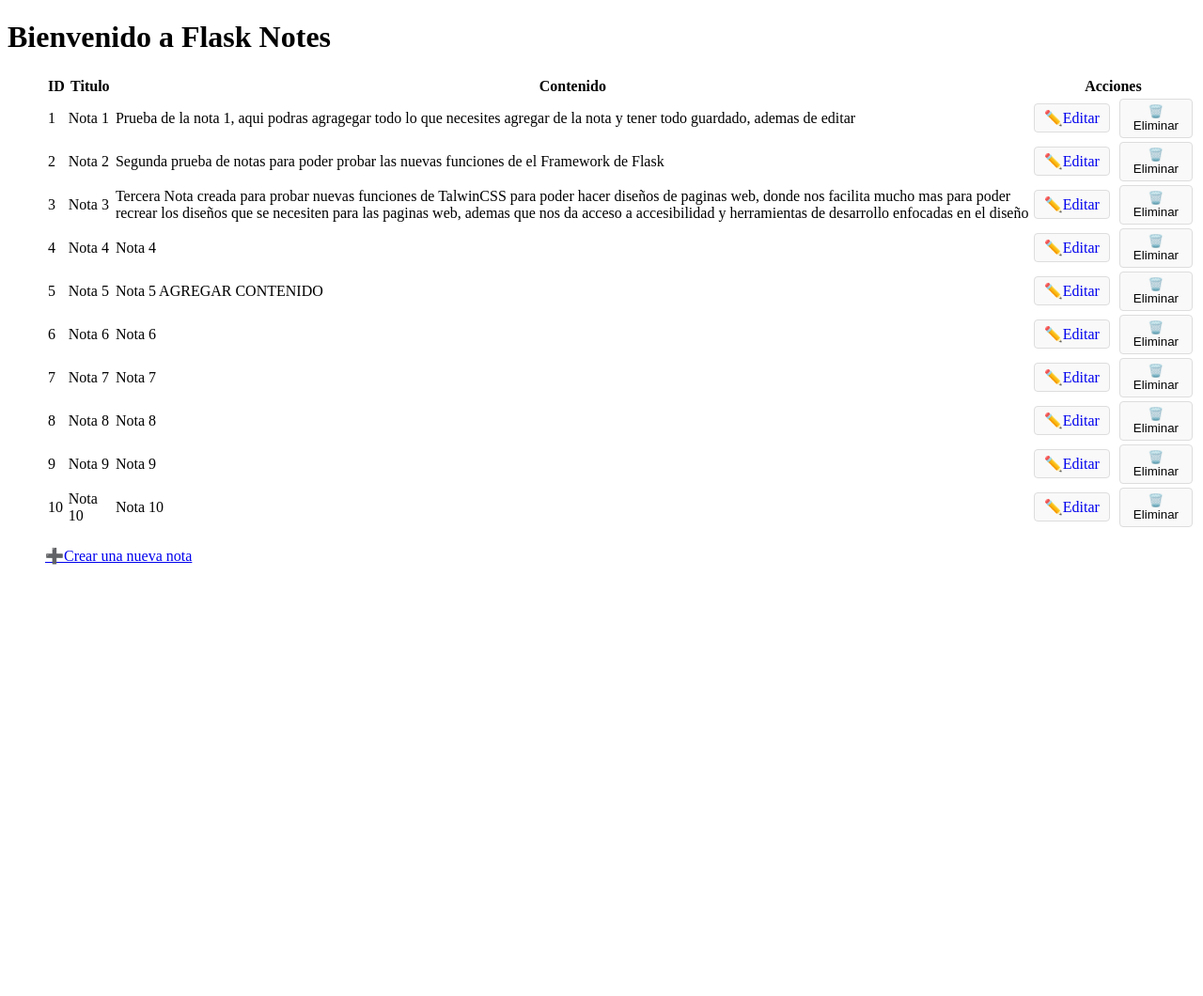
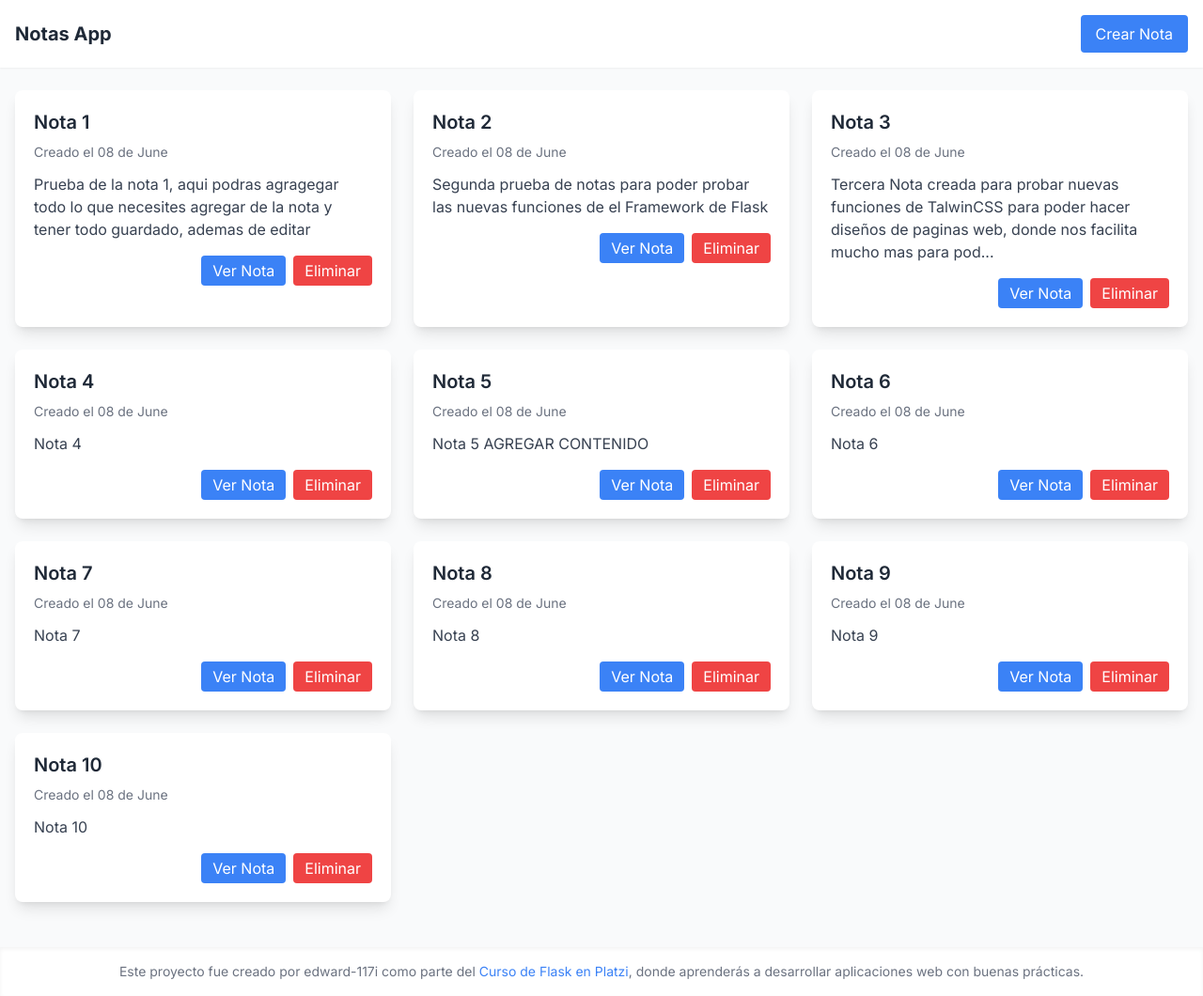
Before and after one commit to Edward117i/notes_app, a Flask app: page / in a window 1280 px wide. Shown: the whole page at 94% size. Before the commit the page ends 601 px from the top, so only its background shows below. Run offline with Flask 3, Linux system fonts and the light colour scheme; some libraries are stand-ins or nearby versions.

Commit message:
Enhance note management: add content and created_at fields to Note model, implement User model, improve UI for note creation and editing, and add flash messages for user feedback.

```diff
--- a/notes/routes.py
+++ b/notes/routes.py
@@ -1,4 +1,4 @@
-from flask import render_template, request, redirect, url_for, Blueprint
+from flask import flash, render_template, request, redirect, url_for, Blueprint
 from models import Note, db
 
 
@@ -19,6 +19,7 @@ def create_note():
         note_db = Note(title=title, content=content)
         db.session.add(note_db)
         db.session.commit()
+        flash("Nota creada exitosamente", "success")
 
         return redirect(url_for("notes.home"))
 
--- /dev/null
+++ b/templates/base.html
@@ -0,0 +1,60 @@
+<!DOCTYPE html>
+<html lang="es">
+
+<head>
+    <meta charset="UTF-8">
+    <meta name="viewport" content="width=device-width, initial-scale=1.0">
+    <title>{% block title %}Notas App{% endblock %}</title>
+    <script src="https://cdn.tailwindcss.com"></script>
+    <link href="https://fonts.googleapis.com/css2?family=Inter:wght@400;600;700&display=swap" rel="stylesheet">
+    <style>
+        body {
+            font-family: 'Inter', sans-serif;
+            background-color: #f9fafb;
+            color: #333;
+        }
+    </style>
+</head>
+
+<body class="min-h-screen flex flex-col">
+
+    <!-- Navbar -->
+    <nav class="sticky top-0 z-50 bg-white shadow-sm py-4">
+        <div class="container mx-auto flex justify-between items-center px-4">
+            <a href="{{ url_for('notes.home') }}" class="text-xl font-bold text-gray-800">Notas App</a>
+            {% if request.endpoint not in ['notes.create_note', 'notes.edit_note'] %}
+            <a href="{{ url_for('notes.create_note') }}"
+                class="px-4 py-2 bg-blue-500 text-white rounded hover:bg-blue-600">Crear Nota</a>
+            {% endif %}
+        </div>
+    </nav>
+
+    <!-- Flash Messages -->
+    {% with messages = get_flashed_messages(with_categories=true) %}
+    {% if messages %}
+    <div class="container mx-auto my-4 px-4">
+        {% for category, message in messages %}
+        <div class="flash-message p-3 mb-2 rounded-lg flex justify-between items-center
+                {% if category == 'success' %}bg-green-100 text-green-800{% elif category == 'error' %}bg-red-100 text-red-800{% elif category == 'warning' %}bg-yellow-100 text-yellow-800{% else %}bg-blue-100 text-blue-800{% endif %}">
+            <span>{{ message }}</span>
+            <button class="close-btn ml-4 font-bold opacity-70 hover:opacity-100" onclick="this.parentElement.style.display='none';">✕</button>
+        </div>
+        {% endfor %}
+    </div>
+    {% endif %}
+    {% endwith %}
+
+    <!-- Main Content -->
+    <main class="flex-grow container mx-auto py-6 px-4">
+        {% block content %}{% endblock %}
+    </main>
+
+    <!-- Footer -->
+    <footer class="bg-white shadow-inner text-center p-4 mt-6 text-sm text-gray-500">
+        Este proyecto fue creado por edward-117i como parte del <a href="https://platzi.com/cursos/flask/"
+            class="text-blue-500 hover:underline" target="_blank">Curso de Flask en Platzi</a>, donde aprenderás a
+        desarrollar aplicaciones web con buenas prácticas.
+    </footer>
+</body>
+
+</html>
--- a/templates/home.html
+++ b/templates/home.html
@@ -1,67 +1,71 @@
-<!DOCTYPE html>
-<html lang="en">
-<head>
-    <meta charset="UTF-8">
-    <meta name="viewport" content="width=device-width, initial-scale=1.0">
-    <title>Pagina de inicio</title>
-    <style>
-        .acciones {
-            display: flex;
-            gap: 10px;
-            align-items: center;
+{% extends "base.html" %}
+
+{% block title %}Notas - Inicio{% endblock %}
+
+{% block content %}
+{% if notes %}
+<div class="grid grid-cols-1 md:grid-cols-2 lg:grid-cols-3 gap-6">
+    {% for note in notes %}
+    <div class="bg-white shadow-lg rounded-lg p-5">
+        <h2 class="text-xl font-semibold text-gray-800 mb-2">{{ note.title }}</h2>
+        <p class="text-sm text-gray-500 mb-3">Creado el {{ note.created_at.strftime('%d de %B') }}</p>
+        <p class="text-gray-700 mb-4">
+            {{ note.content[:140] }}{% if note.content|length > 140 %}...{% endif %}
+        </p>
+        <div class="flex justify-end space-x-2">
+            <a href="{{ url_for('notes.edit_note', id=note.id) }}"
+                class="px-3 py-1 bg-blue-500 text-white rounded hover:bg-blue-600" title="Editar Nota">Ver Nota</a>
+            <form method="POST" action="{{ url_for('notes.delete_note', id=note.id) }}" id="deleteForm-{{ note.id }}">
+                <button type="button" class="px-3 py-1 bg-red-500 text-white rounded hover:bg-red-600"
+                    title="Eliminar Nota" onclick="openDeleteModal({{ note.id }})">Eliminar</button>
+            </form>
+        </div>
+    </div>
+    {% endfor %}
+</div>
+{% else %}
+<p class="text-gray-500">No hay notas disponibles. ¡Comienza creando una!</p>
+{% endif %}
+
+<!-- Modal de confirmación de eliminación -->
+<div id="deleteModal" class="hidden fixed inset-0 bg-black bg-opacity-50 flex items-center justify-center z-50">
+    <div class="bg-white rounded-lg shadow-xl p-6 max-w-sm mx-4">
+        <h3 class="text-lg font-bold text-gray-800 mb-2">Eliminar Nota</h3>
+        <p class="text-gray-600 mb-6">¿Estás seguro de que quieres eliminar esta nota? Esta acción no se puede deshacer.</p>
+        <div class="flex justify-end space-x-3">
+            <button onclick="closeDeleteModal()"
+                class="px-4 py-2 bg-gray-500 text-white rounded-lg hover:bg-gray-600 transition">Cancelar</button>
+            <button onclick="confirmDelete()"
+                class="px-4 py-2 bg-red-500 text-white rounded-lg hover:bg-red-600 transition">Aceptar</button>
+        </div>
+    </div>
+</div>
+
+<script>
+    let currentDeleteId = null;
+
+    function openDeleteModal(noteId) {
+        currentDeleteId = noteId;
+        document.getElementById('deleteModal').classList.remove('hidden');
+    }
+
+    function closeDeleteModal() {
+        currentDeleteId = null;
+        document.getElementById('deleteModal').classList.add('hidden');
+    }
+
+    function confirmDelete() {
+        if (currentDeleteId !== null) {
+            document.getElementById('deleteForm-' + currentDeleteId).submit();
         }
-        .acciones form {
-            margin: 0;
+    }
+
+    // Cerrar modal al presionar Escape
+    document.addEventListener('keydown', function(event) {
+        if (event.key === 'Escape') {
+            closeDeleteModal();
         }
-        .acciones a, .acciones button {
-            text-decoration: none;
-            padding: 5px 10px;
-            cursor: pointer;
-            border: 1px solid #ddd;
-            border-radius: 4px;
-            background-color: #f9f9f9;
-        }
-        .acciones button {
-            border: 1px solid #ddd;
-            background-color: #f9f9f9;
-        }
-    </style>
-</head>
-<body>
-    <h1>Bienvenido a Flask Notes</h1>
-    <ul id="notesList">
-        <table>
-            <thead>
-                <tr>
-                    <th>ID</th>
-                    <th>Titulo</th>
-                    <th>Contenido</th>
-                    <th>Acciones</th>
-                </tr>
-            </thead>
-            <tbody>
-                {% for note in notes %}
-                <tr>
-                    <td>{{ note.id }}</td>
-                    <td>{{ note.title }}</td>
-                    <td>{{ note.content }}</td>
-                    <td>
-                        <div class="acciones">
-                            <a href="{{ url_for('notes.edit_note', id=note.id) }}">✏️Editar</a>
-                            <form action="{{ url_for('notes.delete_note', id=note.id) }}" method="POST" onsubmit="return confirm('¿Estás seguro de que deseas eliminar esta nota?');">
-                                <button type="submit">🗑️Eliminar</button>
-                            </form>
-                        </div>
-                    </td>
-                </tr>
-                {% else %}
-                <tr>
-                    <td colspan="4">Aún no se han creado notas.</td>
-                </tr>
-                {% endfor %}
-            </tbody>
-        </table>
-        <br>
-        <a href="{{ url_for('notes.create_note') }}">➕Crear una nueva nota</a>
-</body>
-</html>
+    });
+</script>
+
+{% endblock %}
```
Also changed, not shown: models.py (+10 -0 lines), templates/edit_form.html (+45 -22 lines), templates/note_form.html (+45 -22 lines), notes.sqlite.
